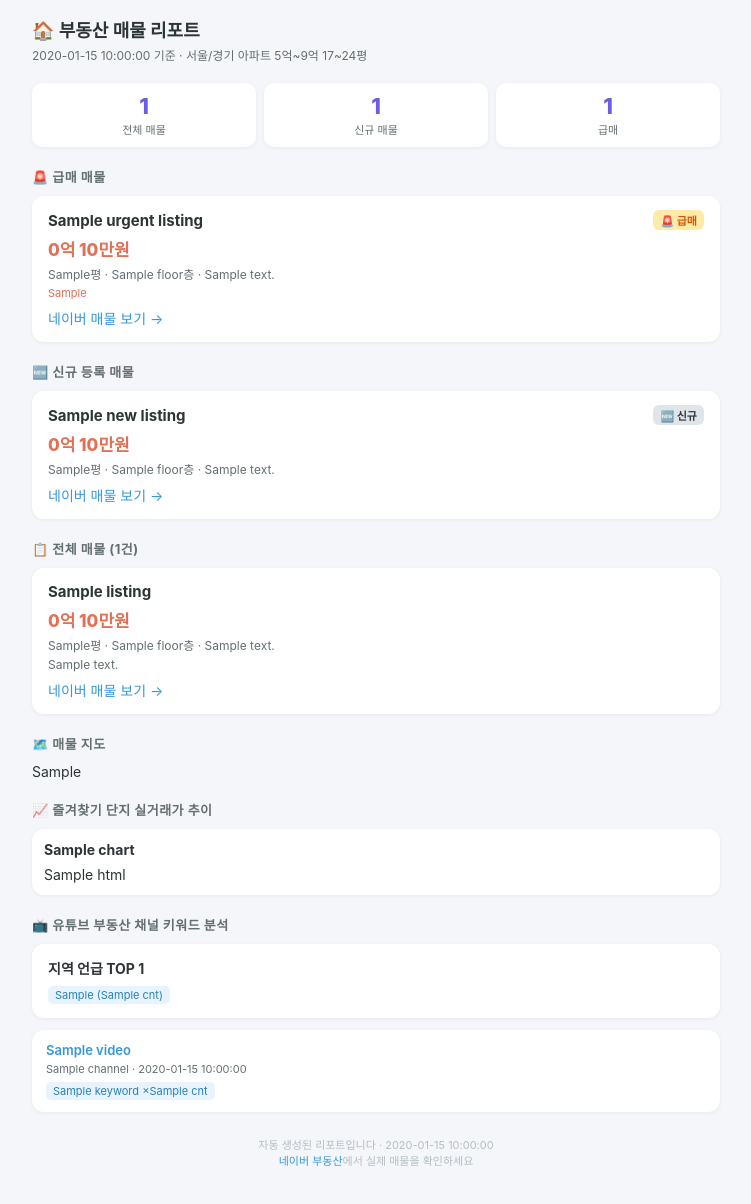
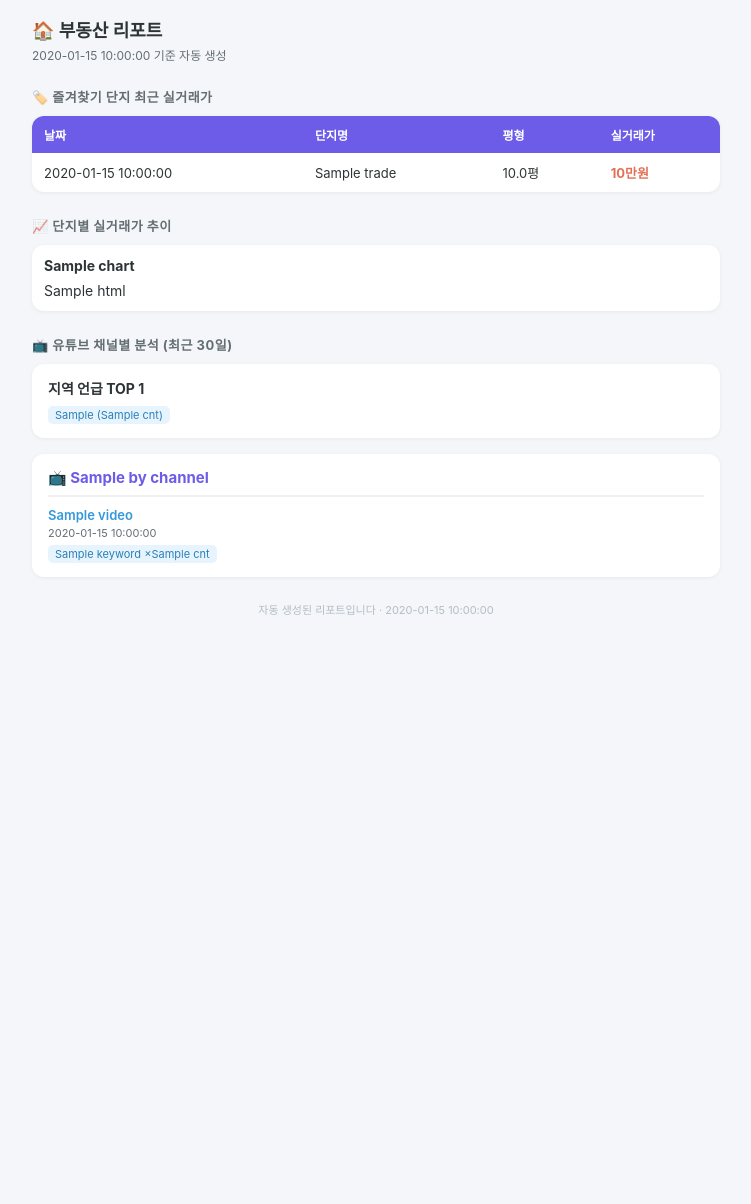
Before and after one commit to gmldus92/realestate-automation, a Python web app: template report/templates/report.html in a window 1280 px wide. Shown: the whole page, without its empty margins (264-1015 px from the left). After the commit the page ends 615 px from the top, so only its background shows below. Run offline with Jinja, Linux system fonts and the light colour scheme; the template is opened without the code that fills it: most values are stand-ins (such as "Sample title", 1, 10 or a date in 2020).

Commit message:
refactor: 매물 섹션 제거, 실거래가 표+채널별 유튜브 요약으로 리포트 개편

```diff
--- a/report/templates/report.html
+++ b/report/templates/report.html
@@ -3,7 +3,7 @@
 <head>
   <meta charset="UTF-8">
   <meta name="viewport" content="width=device-width, initial-scale=1.0">
-  <title>부동산 매물 리포트 — {{ date }}</title>
+  <title>부동산 리포트 — {{ date }}</title>
   <style>
     * { box-sizing: border-box; margin: 0; padding: 0; }
     body { font-family: -apple-system, BlinkMacSystemFont, 'Noto Sans KR', sans-serif;
@@ -12,52 +12,44 @@
     h1 { font-size: 18px; font-weight: 700; margin-bottom: 4px; }
     .subtitle { color: #636e72; font-size: 12px; margin-bottom: 20px; }
 
-    /* 섹션 헤더 */
     .section-title {
       font-size: 13px; font-weight: 700; color: #636e72;
       text-transform: uppercase; letter-spacing: .5px;
-      margin: 20px 0 10px;
+      margin: 24px 0 10px;
     }
 
-    /* 매물 카드 */
-    .card {
-      background: #fff; border-radius: 12px; padding: 14px 16px;
-      margin-bottom: 10px; box-shadow: 0 1px 4px rgba(0,0,0,.06);
-    }
-    .card-header { display: flex; align-items: center; gap: 6px; margin-bottom: 6px; }
-    .card-name { font-weight: 700; font-size: 15px; flex: 1; }
-    .tag {
-      font-size: 11px; font-weight: 700; border-radius: 6px;
-      padding: 2px 7px; white-space: nowrap;
-    }
-    .tag-urgent { background: #ffeaa7; color: #d35400; }
-    .tag-new    { background: #dfe6e9; color: #2d3436; }
-    .price { font-size: 17px; font-weight: 800; color: #e17055; margin-bottom: 4px; }
-    .meta  { font-size: 12px; color: #636e72; }
-    .urgent-reason { font-size: 11px; color: #e17055; margin-top: 4px; }
+    /* 실거래가 표 */
+    .trade-table { width: 100%; border-collapse: collapse;
+                   background: #fff; border-radius: 12px; overflow: hidden;
+                   box-shadow: 0 1px 4px rgba(0,0,0,.06); margin-bottom: 10px; }
+    .trade-table th { background: #6c5ce7; color: #fff; font-size: 12px;
+                      padding: 10px 12px; text-align: left; font-weight: 600; }
+    .trade-table td { padding: 10px 12px; font-size: 13px; border-bottom: 1px solid #f0f0f0; }
+    .trade-table tr:last-child td { border-bottom: none; }
+    .trade-table tr:hover td { background: #f8f8ff; }
+    .price-cell { font-weight: 700; color: #e17055; }
 
-    /* 그래프 embed */
+    /* 그래프 */
     .chart-wrap { background:#fff; border-radius:12px; padding:12px;
                   margin-bottom:10px; box-shadow:0 1px 4px rgba(0,0,0,.06); }
 
-    /* 유튜브 섹션 */
-    .yt-item { background:#fff; border-radius:12px; padding:12px 14px;
-               margin-bottom:8px; box-shadow:0 1px 4px rgba(0,0,0,.06); }
-    .yt-title { font-weight:600; font-size:13px; margin-bottom:4px; }
-    .yt-meta  { font-size:11px; color:#636e72; }
-    .yt-keywords { display:flex; flex-wrap:wrap; gap:4px; margin-top:6px; }
+    /* 유튜브 채널 그룹 */
+    .channel-group { background:#fff; border-radius:12px; padding:14px 16px;
+                     margin-bottom:12px; box-shadow:0 1px 4px rgba(0,0,0,.06); }
+    .channel-name { font-size:15px; font-weight:700; color:#6c5ce7; margin-bottom:10px;
+                    padding-bottom:8px; border-bottom:2px solid #f0f0f0; }
+    .video-item { margin-bottom:10px; padding-bottom:10px; border-bottom:1px solid #f8f8f8; }
+    .video-item:last-child { margin-bottom:0; padding-bottom:0; border-bottom:none; }
+    .video-title { font-size:13px; font-weight:600; margin-bottom:3px; }
+    .video-meta  { font-size:11px; color:#636e72; margin-bottom:5px; }
+    .yt-keywords { display:flex; flex-wrap:wrap; gap:4px; }
     .kw-tag { font-size:11px; background:#e8f4fd; color:#2980b9;
               border-radius:5px; padding:2px 7px; }
+    .no-keyword { font-size:11px; color:#b2bec3; }
 
-    /* 지도 */
-    .map-section { margin-bottom: 20px; }
-
-    /* 통계 뱃지 */
-    .stats { display:flex; gap:8px; flex-wrap:wrap; margin-bottom:16px; }
-    .stat-badge { background:#fff; border-radius:10px; padding:10px 14px;
-                  box-shadow:0 1px 4px rgba(0,0,0,.06); flex:1; min-width:100px; text-align:center; }
-    .stat-num { font-size:22px; font-weight:800; color:#6c5ce7; }
-    .stat-label { font-size:11px; color:#636e72; margin-top:2px; }
+    /* 키워드 랭킹 */
+    .card { background:#fff; border-radius:12px; padding:14px 16px;
+            margin-bottom:10px; box-shadow:0 1px 4px rgba(0,0,0,.06); }
 
     a { color: #3498db; text-decoration: none; }
     footer { text-align:center; font-size:11px; color:#b2bec3; margin-top:24px; padding-bottom:20px; }
@@ -65,86 +57,37 @@
 </head>
 <body>
 <div class="container">
-  <h1>🏠 부동산 매물 리포트</h1>
-  <p class="subtitle">{{ date }} 기준 · 서울/경기 아파트 5억~9억 17~24평</p>
+  <h1>🏠 부동산 리포트</h1>
+  <p class="subtitle">{{ date }} 기준 자동 생성</p>
 
-  <!-- 통계 요약 -->
-  <div class="stats">
-    <div class="stat-badge">
-      <div class="stat-num">{{ total_count }}</div>
-      <div class="stat-label">전체 매물</div>
-    </div>
-    <div class="stat-badge">
-      <div class="stat-num">{{ new_count }}</div>
-      <div class="stat-label">신규 매물</div>
-    </div>
-    <div class="stat-badge">
-      <div class="stat-num">{{ urgent_count }}</div>
-      <div class="stat-label">급매</div>
-    </div>
-  </div>
-
-  <!-- 급매 섹션 -->
-  {% if urgent_listings %}
-  <div class="section-title">🚨 급매 매물</div>
-  {% for l in urgent_listings %}
-  <div class="card">
-    <div class="card-header">
-      <span class="card-name">{{ l.name }}</span>
-      <span class="tag tag-urgent">🚨 급매</span>
-      {% if l.is_new %}<span class="tag tag-new">🆕 신규</span>{% endif %}
-    </div>
-    <div class="price">{{ (l.price // 10000) }}억 {{ "{:,}".format(l.price % 10000) }}만원</div>
-    <div class="meta">{{ l.area_pyeong }}평 · {{ l.floor }}층 · {{ l.address }}</div>
-    {% if l.urgent_reason %}
-    <div class="urgent-reason">{{ l.urgent_reason }}</div>
+  <!-- 최근 실거래가 TOP 5 -->
+  {% if recent_trades %}
+  <div class="section-title">🏷️ 즐겨찾기 단지 최근 실거래가</div>
+  <table class="trade-table">
+    <thead>
+      <tr>
+        <th>날짜</th>
+        <th>단지명</th>
+        <th>평형</th>
+        <th>실거래가</th>
+      </tr>
+    </thead>
+    <tbody>
+      {% for t in recent_trades %}
+      <tr>
+        <td>{{ t.deal_date }}</td>
+        <td>{{ t.complex_name }}</td>
+        <td>{{ "%.1f"|format(t.area_m2 / 3.305785) }}평</td>
+        <td class="price-cell">{{ "{:,}".format(t.deal_amount) }}만원</td>
+      </tr>
+      {% endfor %}
+    </tbody>
+  </table>
   {% endif %}
-    <div style="margin-top:8px"><a href="{{ l.url }}">네이버 매물 보기 →</a></div>
-  </div>
-  {% endfor %}
-  {% endif %}
-
-  <!-- 신규 매물 섹션 -->
-  {% if new_listings %}
-  <div class="section-title">🆕 신규 등록 매물</div>
-  {% for l in new_listings %}
-  <div class="card">
-    <div class="card-header">
-      <span class="card-name">{{ l.name }}</span>
-      <span class="tag tag-new">🆕 신규</span>
-    </div>
-    <div class="price">{{ (l.price // 10000) }}억 {{ "{:,}".format(l.price % 10000) }}만원</div>
-    <div class="meta">{{ l.area_pyeong }}평 · {{ l.floor }}층 · {{ l.address }}</div>
-    <div style="margin-top:8px"><a href="{{ l.url }}">네이버 매물 보기 →</a></div>
-  </div>
-  {% endfor %}
-  {% endif %}
-
-  <!-- 전체 매물 섹션 -->
-  <div class="section-title">📋 전체 매물 ({{ total_count }}건)</div>
-  {% for l in all_listings %}
-  <div class="card">
-    <div class="card-header">
-      <span class="card-name">{{ l.name }}</span>
-      {% if l.is_urgent %}<span class="tag tag-urgent">🚨 급매</span>{% endif %}
-      {% if l.is_new %}<span class="tag tag-new">🆕 신규</span>{% endif %}
-    </div>
-    <div class="price">{{ (l.price // 10000) }}억 {{ "{:,}".format(l.price % 10000) }}만원</div>
-    <div class="meta">{{ l.area_pyeong }}평 · {{ l.floor }}층 · {{ l.address }}</div>
-    {% if l.description %}
-    <div class="meta" style="margin-top:4px">{{ l.description }}</div>
-    {% endif %}
-    <div style="margin-top:8px"><a href="{{ l.url }}">네이버 매물 보기 →</a></div>
-  </div>
-  {% endfor %}
-
-  <!-- 지도 -->
-  <div class="section-title">🗺️ 매물 지도</div>
-  <div class="map-section">{{ map_html | safe }}</div>
 
   <!-- 즐겨찾기 단지 실거래가 그래프 -->
   {% if charts %}
-  <div class="section-title">📈 즐겨찾기 단지 실거래가 추이</div>
+  <div class="section-title">📈 단지별 실거래가 추이</div>
   {% for chart in charts %}
   <div class="chart-wrap">
     <div style="font-weight:700;margin-bottom:8px">{{ chart.name }}</div>
@@ -159,10 +102,10 @@
 
   <!-- 유튜브 분석 -->
   {% if youtube_summary %}
-  <div class="section-title">📺 유튜브 부동산 채널 키워드 분석</div>
+  <div class="section-title">📺 유튜브 채널별 분석 (최근 30일)</div>
 
   {% if youtube_summary.keyword_ranking %}
-  <div class="card" style="margin-bottom:12px">
+  <div class="card" style="margin-bottom:16px">
     <div style="font-weight:700;margin-bottom:8px">지역 언급 TOP {{ youtube_summary.keyword_ranking|length }}</div>
     <div class="yt-keywords">
       {% for kw, cnt in youtube_summary.keyword_ranking %}
@@ -172,25 +115,29 @@
   </div>
   {% endif %}
 
-  {% for video in youtube_summary.all_analyses %}
-  <div class="yt-item">
-    <div class="yt-title"><a href="{{ video.url }}" target="_blank">{{ video.title }}</a></div>
-    <div class="yt-meta">{{ video.channel }} · {{ video.published_at }}</div>
+  {% for channel_name, videos in youtube_summary.by_channel.items() %}
+  <div class="channel-group">
+    <div class="channel-name">📺 {{ channel_name }}</div>
+    {% for video in videos %}
+    <div class="video-item">
+      <div class="video-title"><a href="{{ video.url }}" target="_blank">{{ video.title }}</a></div>
+      <div class="video-meta">{{ video.published_at }}</div>
       {% if video.keywords %}
       <div class="yt-keywords">
         {% for kw, cnt in video.keywords.items() %}
         <span class="kw-tag">{{ kw }} ×{{ cnt }}</span>
         {% endfor %}
       </div>
+      {% else %}
+      <div class="no-keyword">관심 지역 언급 없음</div>
       {% endif %}
+    </div>
+    {% endfor %}
   </div>
   {% endfor %}
   {% endif %}
 
-  <footer>
-    자동 생성된 리포트입니다 · {{ date }}<br>
-    <a href="https://land.naver.com" target="_blank">네이버 부동산</a>에서 실제 매물을 확인하세요
-  </footer>
+  <footer>자동 생성된 리포트입니다 · {{ date }}</footer>
 </div>
 </body>
 </html>
```
Also changed, not shown: analyzers/youtube_analysis.py (+8 -8 lines), main.py (+17 -9 lines). Lines whose indentation alone changed are shown as unchanged.
